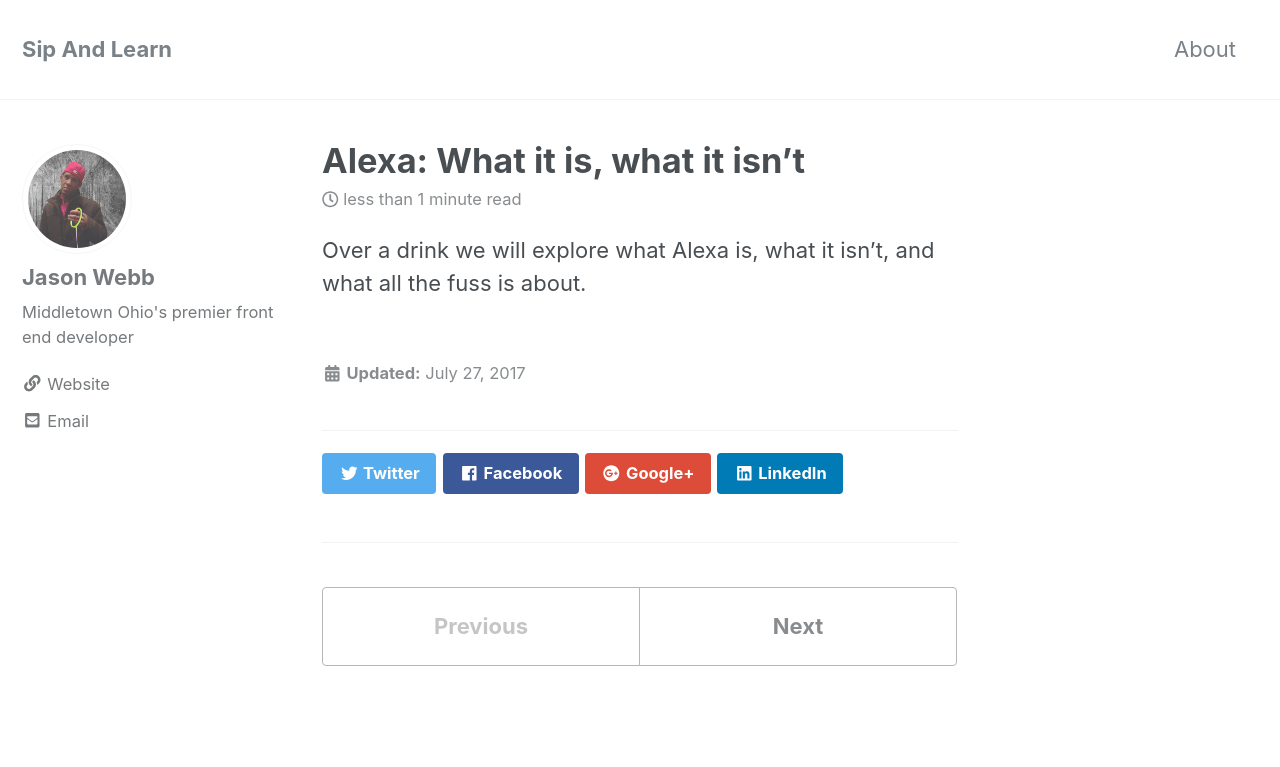
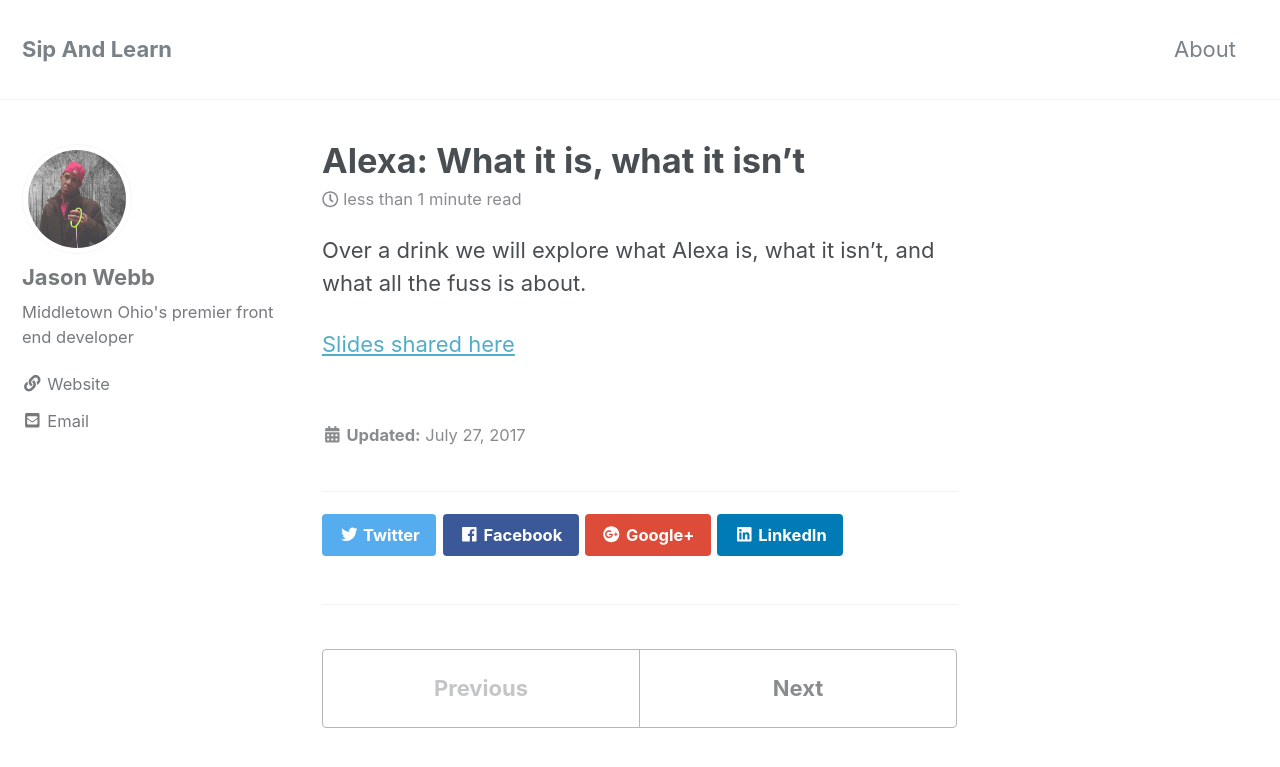
Before and after one commit to technicallySpeaking/technicallySpeaking.github.io, a Jekyll site: the page built from _posts/2017-07-27-alexa-what-it-is-what-it-isnt.md, in a window 1280 px wide and 900 px high. Shown: the top 767 px of the window. Built offline with Jekyll 4.4.1, drawn with Linux system fonts in a browser that asks for light colours; nearby versions of some CDN libraries.

Commit message:
Updated '_posts/2017-07-27-alexa-what-it-is-what-it-isnt.md' via CloudCannon

```diff
--- a/_posts/2017-07-27-alexa-what-it-is-what-it-isnt.md
+++ b/_posts/2017-07-27-alexa-what-it-is-what-it-isnt.md
@@ -11,3 +11,5 @@
 ---
 
 Over a drink we will explore what Alexa is, what it isn't, and what all the fuss is about.
+
+[Slides shared here](https://docs.google.com/presentation/d/1nq9bIhDPwB1BFBWVn-bICNmb5ydrxMCSpD2-MvsDngk/edit?usp=sharing)
```
